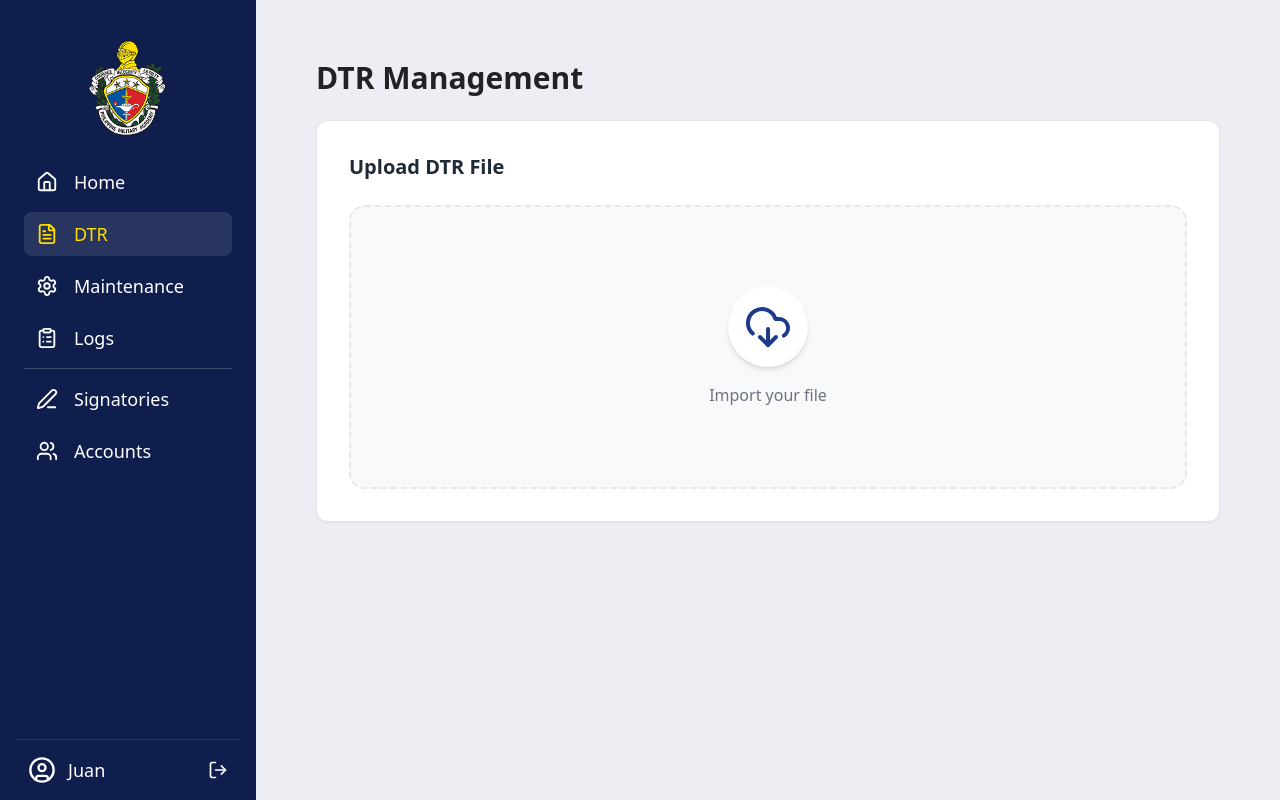
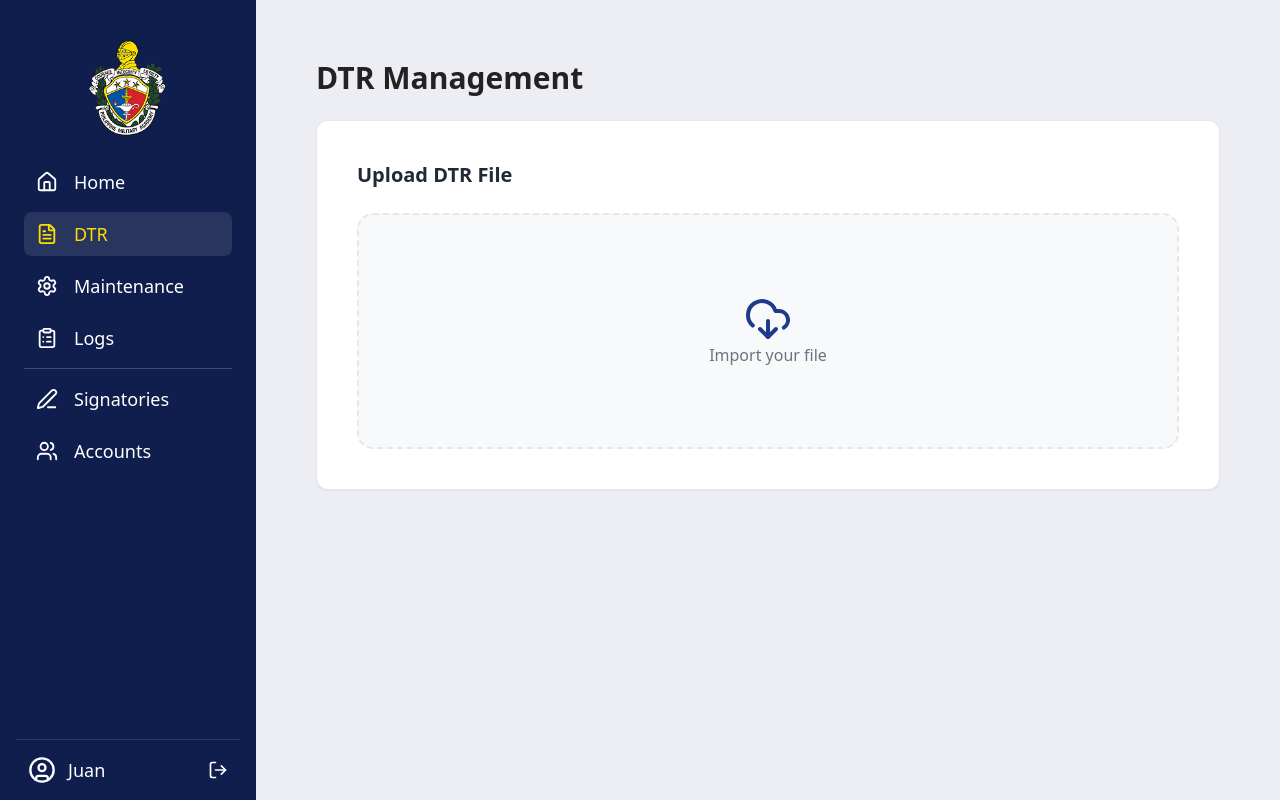
Before and after one commit to cayeelii/PMA-DTR, a React (Vite) app in the folder frontend/: page /dtr in a window 1280 px wide. Built offline with nearby package versions, Linux system fonts and the light colour scheme; no server answers.

Commit message:
Fixed import file and created README

```diff
--- a/frontend/src/components/ImportFile.jsx
+++ b/frontend/src/components/ImportFile.jsx
@@ -9,7 +9,7 @@ const ImportFile = ({ onUpload }) => {
   };
 
   return (
-    <div className="bg-white rounded-xl shadow-sm p-6 md:p-8 w-full border border-gray-200">
+    <div className="bg-white rounded-xl shadow-sm p-12 md:p-10 w-full border border-gray-200">
       <h2 className="text-lg md:text-xl font-bold text-gray-800 mb-6">Upload DTR File</h2>
 
       <div className="border-2 border-dashed border-gray-200 rounded-2xl py-16 md:py-20 flex flex-col items-center justify-center bg-[#F8F9FB] hover:bg-gray-100 transition-all cursor-pointer relative group">
@@ -19,10 +19,7 @@ const ImportFile = ({ onUpload }) => {
           onChange={handleFileChange}
           accept=".xlsx, .xls"
         />
-
-        <div className="bg-white p-4 rounded-full shadow-md mb-4 group-hover:scale-110">
           <CloudDownload className="w-12 h-12 text-blue-900" />
-        </div>
 
         <p className="text-gray-500 font-medium text-center">Import your file</p>
       </div>
```
Also changed, not shown: 1 other file (tests, documents, lock files or other folders).
